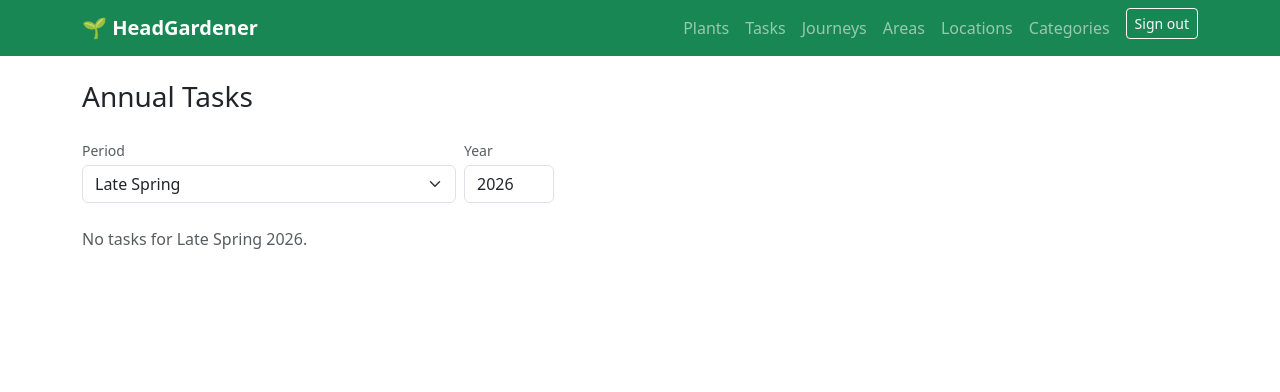
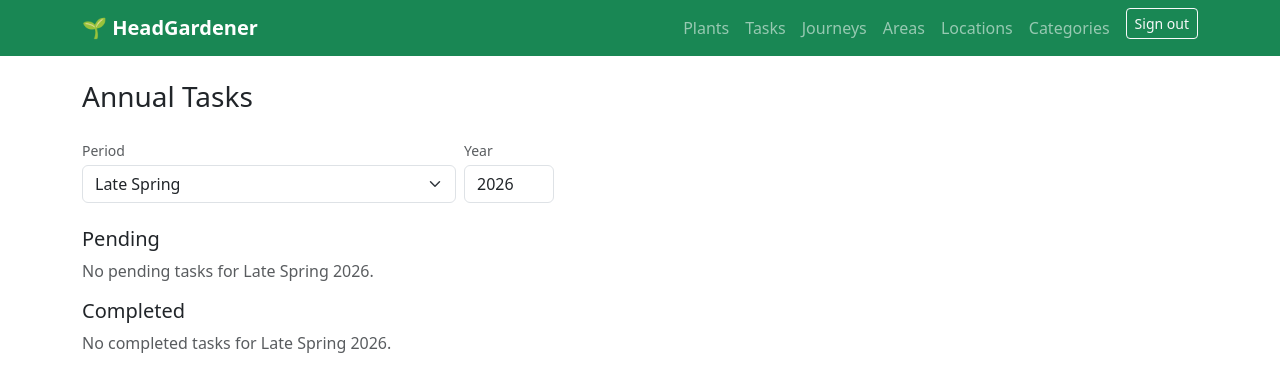
Before and after one commit to danielmaitre/HeadGardener, a Django app: page /tasks/ in a window 1280 px wide. Shown: the top 392 px of the page. Run offline with Django 5.2, Linux system fonts and the light colour scheme; a user stored in the database is signed in; data comes from the database, SQL or seed files in the repository; data that the repository does not hold is empty.

Commit message:
Split task overview into Pending/Completed sections; rename Done button
- View now returns pending_tasks and done_tasks as separate querysets
- Template uses a _task_section.html partial for each section
- Button label changed from 'Done' to 'Mark as done'

Co-Authored-By: Claude Sonnet 4.6 <noreply@anthropic.com>

```diff
--- /dev/null
+++ b/garden/templates/garden/_task_section.html
@@ -0,0 +1,32 @@
+<h2 class="h5 mb-2 mt-3">{{ title }}</h2>
+{% if tasks %}
+<div class="list-group mb-3">
+  {% for task in tasks %}
+  <div class="list-group-item {% if is_done %}opacity-50{% endif %}">
+    <div class="d-flex justify-content-between align-items-start">
+      <div>
+        <span class="badge me-2" style="background:{{ task.plant.category.color }};">{{ task.plant.category }}</span>
+        <a href="{% url 'plant-detail' task.plant.pk %}" class="fw-semibold text-decoration-none {% if is_done %}text-decoration-line-through text-muted{% endif %}">{{ task.plant.name }}</a>
+        <span class="ms-2 {% if is_done %}text-muted{% endif %}">{{ task.task }}</span>
+        {% if task.notes %}<p class="mb-0 mt-1 small text-muted">{{ task.notes }}</p>{% endif %}
+      </div>
+      <form method="post" action="{% url 'annual-task-toggle' task.pk %}" class="ms-3 flex-shrink-0">
+        {% csrf_token %}
+        <input type="hidden" name="year" value="{{ year }}">
+        {% if is_done %}
+        <button type="submit" class="btn btn-sm btn-outline-secondary">
+          <i class="fa-solid fa-rotate-left me-1"></i>Undo
+        </button>
+        {% else %}
+        <button type="submit" class="btn btn-sm btn-success">
+          <i class="fa-solid fa-check me-1"></i>Mark as done
+        </button>
+        {% endif %}
+      </form>
+    </div>
+  </div>
+  {% endfor %}
+</div>
+{% else %}
+<p class="text-muted mb-3">No {{ title|lower }} tasks for {{ period_display }} {{ year }}.</p>
+{% endif %}
--- a/garden/templates/garden/annual_task_overview.html
+++ b/garden/templates/garden/annual_task_overview.html
@@ -2,9 +2,7 @@
 {% block title %}{{ period_display }} {{ year }} Tasks — HeadGardener{% endblock %}
 
 {% block content %}
-<div class="d-flex justify-content-between align-items-center mb-4">
-  <h1 class="h3 mb-0">Annual Tasks</h1>
-</div>
+<h1 class="h3 mb-4">Annual Tasks</h1>
 
 <form method="get" class="row g-2 align-items-end mb-4" style="max-width:480px;">
   <div class="col">
@@ -21,35 +19,7 @@
   </div>
 </form>
 
-{% if tasks %}
-<div class="list-group">
-  {% for task in tasks %}
-  <div class="list-group-item {% if task.is_done %}opacity-50{% endif %}">
-    <div class="d-flex justify-content-between align-items-start">
-      <div>
-        <span class="badge me-2" style="background:{{ task.plant.category.color }};">{{ task.plant.category }}</span>
-        <a href="{% url 'plant-detail' task.plant.pk %}" class="fw-semibold text-decoration-none {% if task.is_done %}text-decoration-line-through text-muted{% endif %}">{{ task.plant.name }}</a>
-        <span class="ms-2 {% if task.is_done %}text-muted{% endif %}">{{ task.task }}</span>
-        {% if task.notes %}<p class="mb-0 mt-1 small text-muted">{{ task.notes }}</p>{% endif %}
-      </div>
-      <form method="post" action="{% url 'annual-task-toggle' task.pk %}" class="ms-3 flex-shrink-0">
-        {% csrf_token %}
-        <input type="hidden" name="year" value="{{ year }}">
-        {% if task.is_done %}
-        <button type="submit" class="btn btn-sm btn-outline-secondary">
-          <i class="fa-solid fa-rotate-left me-1"></i>Undo
-        </button>
-        {% else %}
-        <button type="submit" class="btn btn-sm btn-success">
-          <i class="fa-solid fa-check me-1"></i>Done
-        </button>
-        {% endif %}
-      </form>
-    </div>
-  </div>
-  {% endfor %}
-</div>
-{% else %}
-<p class="text-muted">No tasks for {{ period_display }} {% if tasks is not None %}{{ year }}{% endif %}.</p>
-{% endif %}
+{% include "garden/_task_section.html" with title="Pending" tasks=pending_tasks is_done=False %}
+{% include "garden/_task_section.html" with title="Completed" tasks=done_tasks is_done=True %}
+
 {% endblock %}
--- a/garden/views.py
+++ b/garden/views.py
@@ -121,18 +121,19 @@ class AnnualTaskOverviewView(View):
         except (ValueError, TypeError):
             year = today.year
 
-        tasks = (
+        base_qs = (
             AnnualTask.objects
             .filter(period=period)
             .annotate(is_done=Exists(
                 AnnualTaskCompletion.objects.filter(task=OuterRef("pk"), year=year)
             ))
             .select_related("plant", "plant__category")
-            .order_by("is_done", "plant__name")
+            .order_by("plant__name")
         )
 
         return render(request, "garden/annual_task_overview.html", {
-            "tasks": tasks,
+            "pending_tasks": base_qs.filter(is_done=False),
+            "done_tasks": base_qs.filter(is_done=True),
             "period": period,
             "year": year,
             "period_choices": AnnualTask.PERIOD_CHOICES,
```
